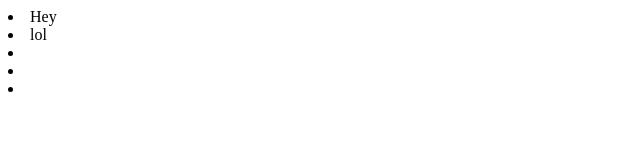
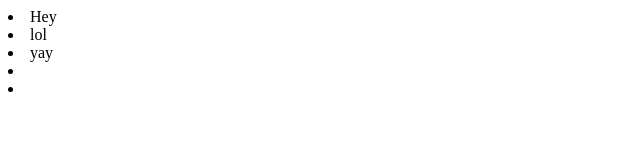
Before and after one commit to DanielSolheim/test, a plain HTML site: page index.html in a window 1280 px wide. Shown: the full height of the page, 0-640 px from the left. Drawn offline with Linux system fonts and the light colour scheme.

Commit message:
endringer

```diff
--- a/index.html
+++ b/index.html
@@ -9,7 +9,7 @@
 
     <li>Hey </li>
     <li>lol</li>
-    <li></li>
+    <li>yay</li>
     <li></li>
     <li></li>
 
```
